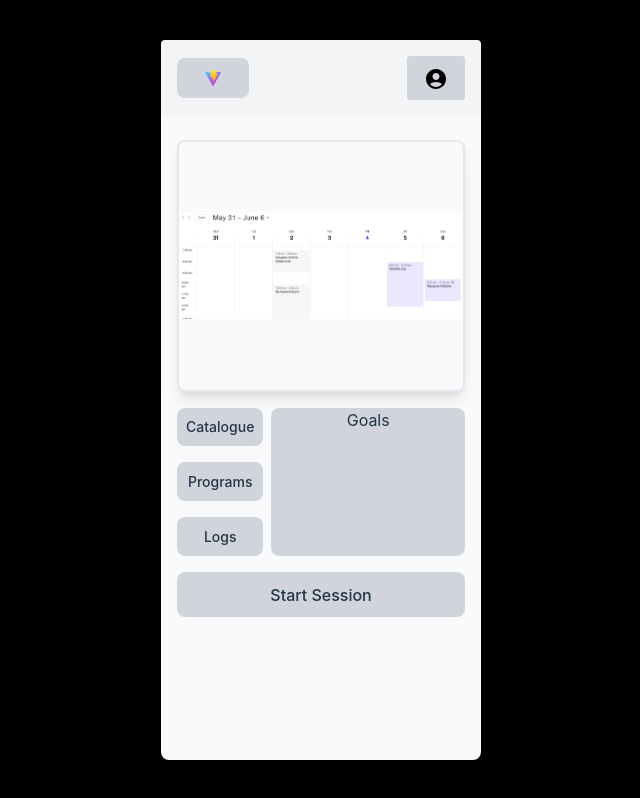
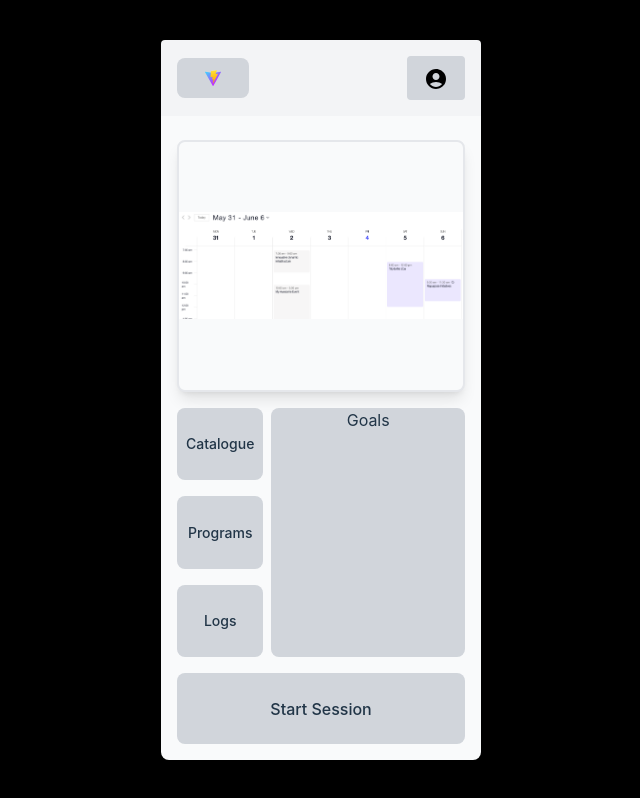
Before and after one commit to JoshuaW13/ConceptFitness, a React (Vite) app in the folder conceptFitness/: page / in a window 1280 px wide. Shown: the whole page, without its empty margins (319-959 px from the left). Built offline with nearby package versions, Linux system fonts and the light colour scheme.

Commit message:
Updated home page buttons to grow with screen size

```diff
--- a/conceptFitness/src/pages/Home.jsx
+++ b/conceptFitness/src/pages/Home.jsx
@@ -11,19 +11,19 @@ function Home() {
   return (
       <div className='w-full h-full flex flex-col items-center'>
         <NavBar FirstButton={HomeButton} SecondButton={ProfileButton}></NavBar>
-        <Calender></Calender>
-        <div className='flex flex-col m-4 w-[90%] gap-4'>
-          <div className='flex flex-row gap-2'>
-            <div className='flex flex-col w-[30%] gap-4'>
-              <button className='bg-gray-300 text-sm flex items-center justify-center'>Catalogue</button>
-              <button className='bg-gray-300 text-sm flex items-center justify-center'>Programs</button>
-              <button className='bg-gray-300 text-sm flex items-center justify-center'>Logs</button>
+        <Calender className="flex-grow"></Calender>
+        <div className='flex flex-col m-4 w-[90%] gap-4 flex-grow'>
+          <div className='flex flex-row gap-2 flex-grow'>
+            <div className='flex flex-col w-[30%] gap-4 flex-grow'>
+              <button className='bg-gray-300 text-sm flex items-center justify-center flex-grow'>Catalogue</button>
+              <button className='bg-gray-300 text-sm flex items-center justify-center flex-grow'>Programs</button>
+              <button className='bg-gray-300 text-sm flex items-center justify-center flex-grow'>Logs</button>
             </div>
-            <div className='w-[80%] bg-gray-300 rounded-lg'>
+            <div className='w-[80%] bg-gray-300 rounded-lg flex-grow'>
               Goals
             </div>
           </div>
-          <button className='bg-gray-300'>Start Session</button>
+          <button className='bg-gray-300 flex-grow-[0.25]'>Start Session</button>
         </div>
 
       </div>
```
